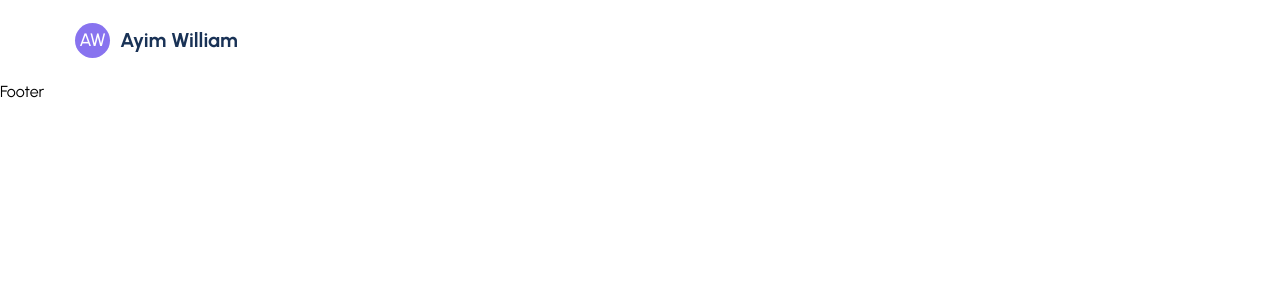
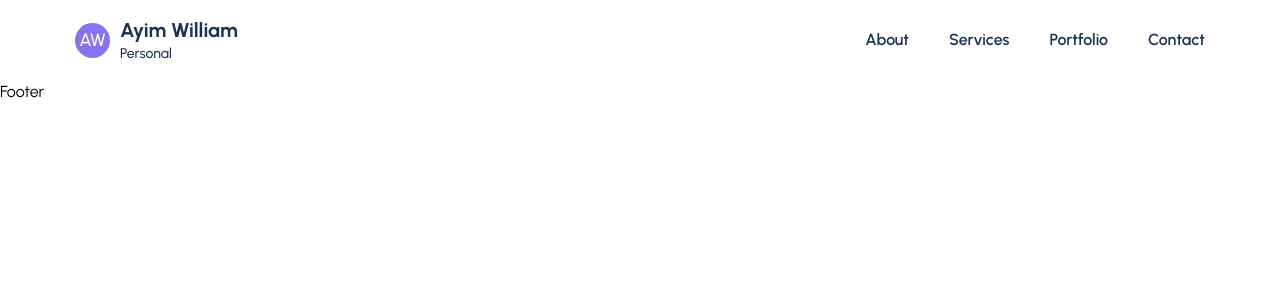
Before and after one commit to BabaMboga/My-PortFolio, a React (Create React App) app in the folder portfolio/: page / in a window 1280 px wide. Shown: the top 300 px of the page. Built offline with nearby package versions, Linux system fonts and the light colour scheme; the HTML template or start-up script is replaced by a standard one.

Commit message:
Done with small logo

```diff
--- a/portfolio/src/components/Header/Header.js
+++ b/portfolio/src/components/Header/Header.js
@@ -14,9 +14,22 @@ const Header = () => {
 
             <div className='leading-[20px]'>
               <h2 className='text-xl text-smallTextColor font-[700]'>Ayim William</h2>
-              <p></p>
+              <p className='text-smallTextColor text-[14px] font-[500]'>
+                Personal
+              </p>
             </div>
           </div>
+          {/* =========== logo end ===========  */}
+          {/* =========== menu start ===========  */}
+          <div className='menu'>
+            <ul className='flex items-center gap-10'>
+              <li><a className="text-smallTextColor font-[600]" href="#about">About</a></li>
+              <li><a className="text-smallTextColor font-[600]" href="#services">Services</a></li>
+              <li><a className="text-smallTextColor font-[600]" href="#portfolio">Portfolio</a></li>
+              <li><a className="text-smallTextColor font-[600]" href="#contact">Contact</a></li>
+            </ul>
+          </div>
+          {/* =========== menu end ===========  */}
 
         </div>
       </div>
```
